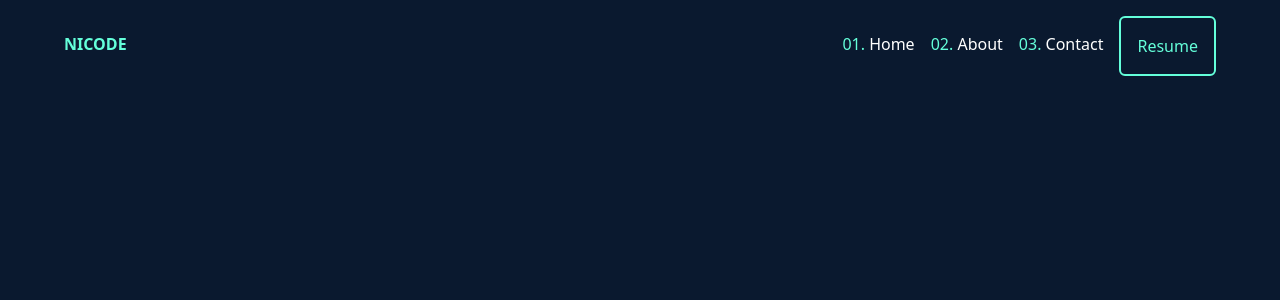
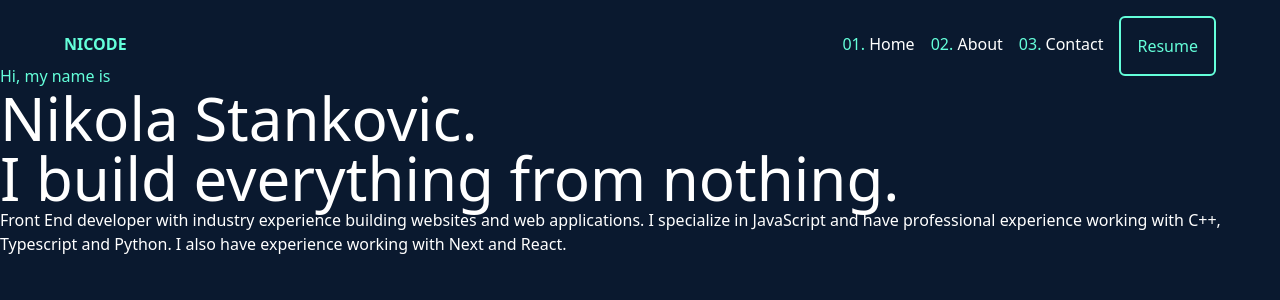
Before and after one commit to nikolaklenje/MyBlogPage, a Next.js app: page / in a window 1280 px wide. Shown: the top 300 px of the page. Built offline with nearby package versions, Linux system fonts and the light colour scheme.

Commit message:
Adding baner

```diff
--- /dev/null
+++ b/src/components/layout/baner/index.tsx
@@ -0,0 +1,24 @@
+import { FC } from "react"
+
+
+export const Baner: FC =()=>{
+    return(
+        <div className="text-white flex flex-col">
+    <div className="text-[#64ffda]">
+       <h1>Hi, my name is</h1>
+         </div>
+    <div>
+      <h2 className="text-6xl">Nikola Stankovic.</h2>
+        </div>
+<div>
+    <h3 className="text-6xl">I build everything from nothing.</h3></div>
+<div>
+    Front End developer with industry experience building websites and web applications.
+     I specialize in JavaScript and have professional experience working with C++, Typescript and Python.
+     I also have experience working with Next and React.
+</div>
+
+
+            </div>
+    )
+}
--- a/src/components/layout/header/index.tsx
+++ b/src/components/layout/header/index.tsx
@@ -11,7 +11,7 @@ export const Header : FC =()=>{
                 <ul className="flex flex-row center  mt-4 space-x-4">
                     <li className="animate__animated animate__fadeInDownBig">01.<span className="text-white hover:text-[#64ffda]"> Home</span> </li>
                     <li className="animate__animated animate__fadeInDownBig">02.<span className="text-white hover:text-[#64ffda]"> About</span> </li>
-                    <li className="animate__animated animate__fadeInDownBig">03.<span className="text-white hover:text-[#64ffda]"> Contact</span> </li>
+                    <li className="animate__animated animate__fadeInDownBig ">03.<span className="text-white hover:text-[#64ffda]"> Contact</span> </li>
                 </ul>
                 <div className="border-2 block animate__animated animate__fadeInUpBig  text-[#64ffda] ml-4 mt-0 p-4 rounded-md border-[#64ffda]">Resume</div>
             </div>
--- a/src/components/layout/index.ts
+++ b/src/components/layout/index.ts
@@ -1,3 +1,4 @@
 import { Header } from "./header";
+import { Baner } from "./baner";
 
-export {Header};
+export {Header, Baner};
--- a/src/pages/index.tsx
+++ b/src/pages/index.tsx
@@ -1,9 +1,10 @@
-import { Header } from '@/components/layout'
+import { Baner, Header } from '@/components/layout'
 
 export default function Home() {
   return (
-    <main className="flex min-h-screen flex-col items-center justify-between ">
+    <main className="flex min-h-screen flex-col items-center  ">
   <Header/>
+  <Baner/>
     </main>
   )
 }
```
